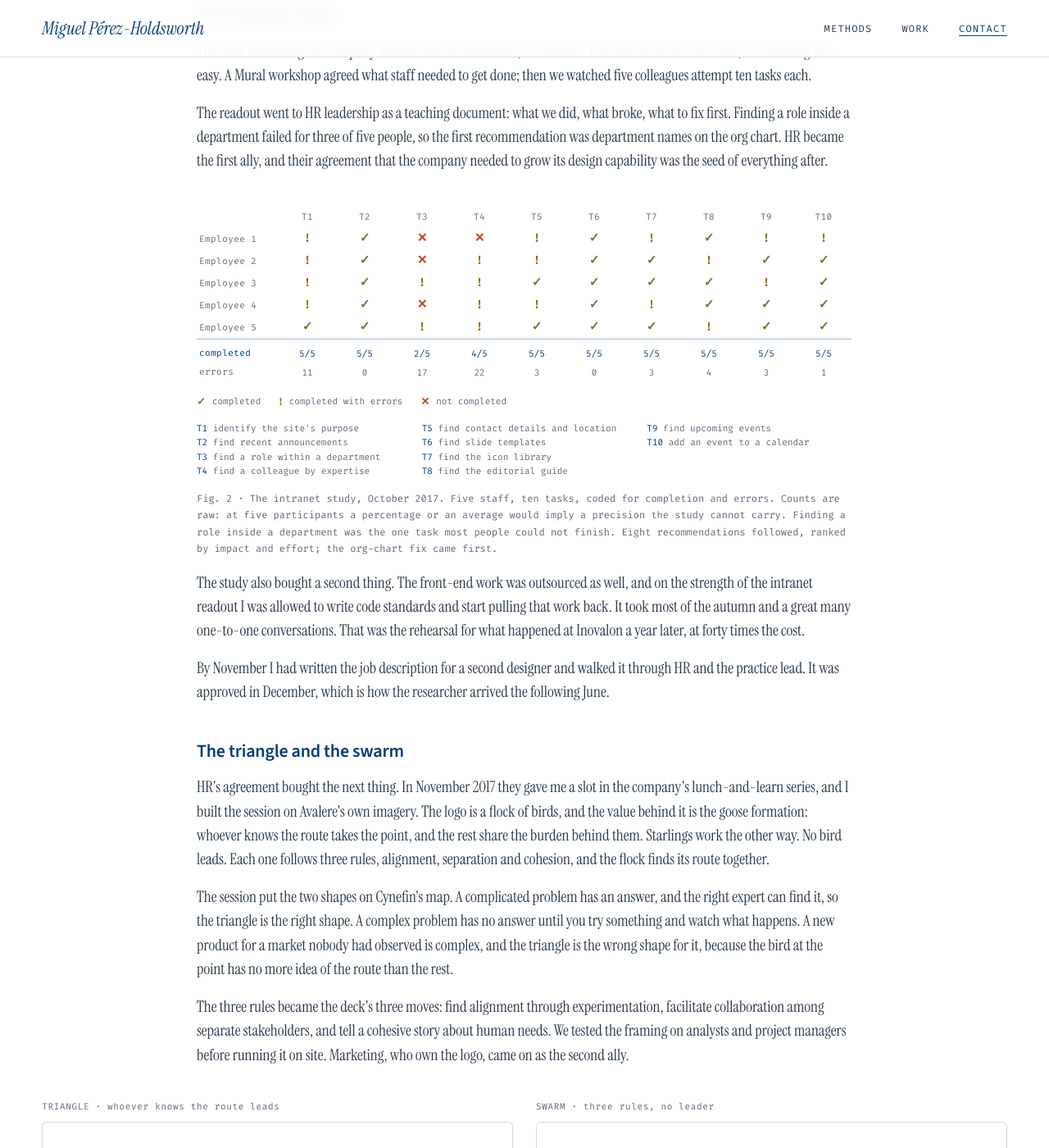
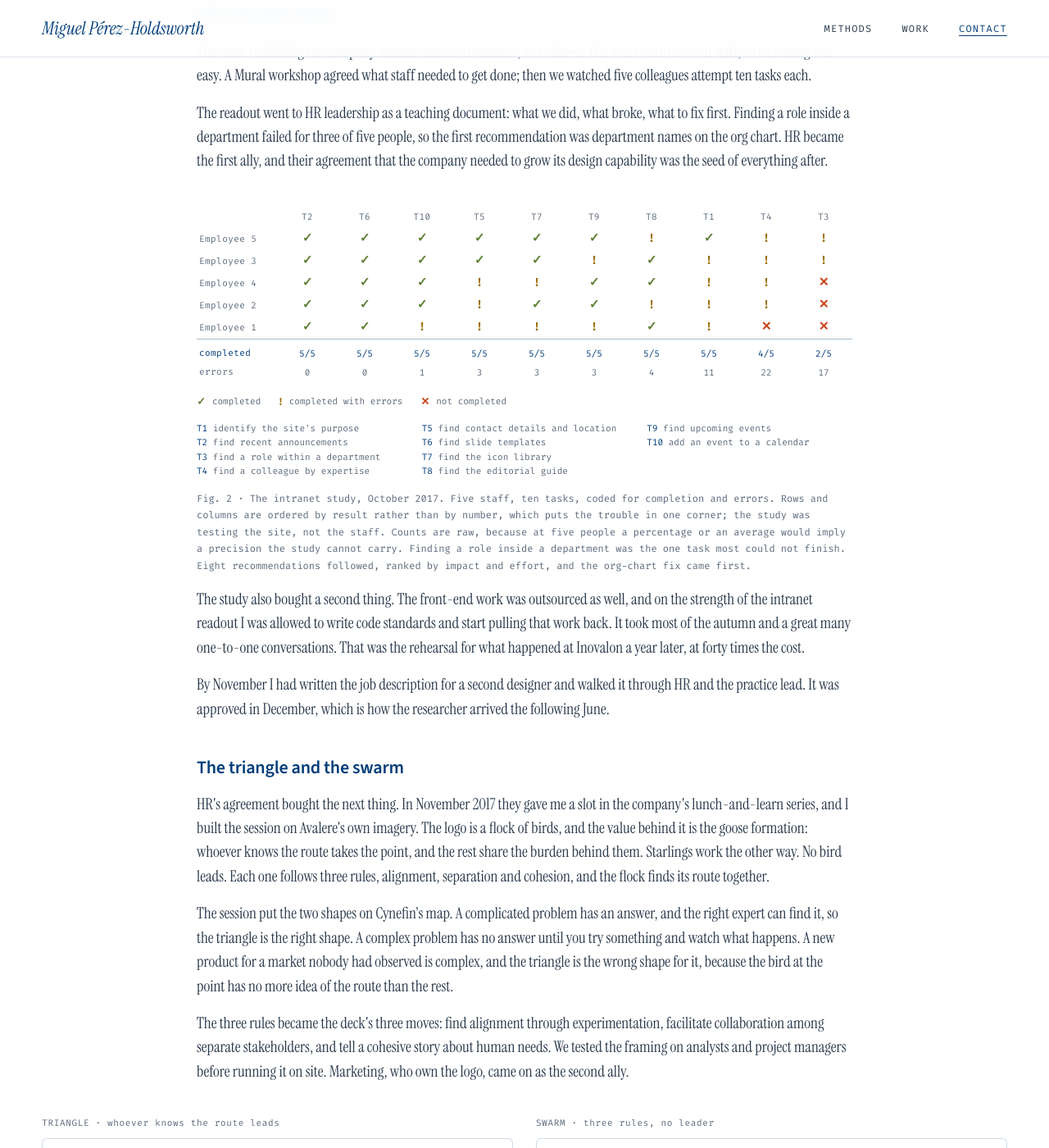
Before and after one commit to miguel-perez/miguel-perez.github.io, a Jekyll site: the page built from work/inovalon-design-coe/index.html, in a window 1280 px wide and 1400 px high, scrolled down 1854 px. Shown: the whole window at 82% size. Built offline with Jekyll 4.4.1, drawn with Linux system fonts in a browser that asks for light colours.

Commit message:
Sort the study grid by result and let it fill in, accelerating
Rows and columns were in collection order, so the failures were
scattered and a reader had to hunt for the finding. Both axes are now
ordered by result, fewest failures then fewest errors, which puts the
two clean tasks and the steadiest employee at top left and collects
every red mark in the bottom-right corner. Identifiers travel with their
data, so the columns read T2, T6, T10 and so on rather than T1 to T10.

The cells then reveal one at a time when the figure comes into view,
starting at 115ms and accelerating to about 7ms, so the eye follows the
grid from the clean corner into the trouble and the totals land last.
Measured: 1, 2, 3, 5, 7, 9, 11, 14, 18, 22, 29, 42, 50 cells across
successive samples, about two seconds end to end. Reduced-motion skips
the whole thing and renders the grid complete.

The caption says the order is for reading and that the study was testing
the site rather than the staff, so a sorted employee column cannot be
read as a ranking of people.

Co-Authored-By: Claude Opus 5 (1M context) <noreply@anthropic.com>

```diff
--- a/work/inovalon-design-coe/index.html
+++ b/work/inovalon-design-coe/index.html
@@ -263,6 +263,10 @@ blockquote footer{margin-top:16px;font:12px/1.6 'Fira Code',monospace;color:#5e6
 .grid tfoot th,.grid tfoot td{padding-top:9px;color:#003D79}
 .grid tfoot tr:first-child th,.grid tfoot tr:first-child td{border-top:1px solid rgba(0,61,121,.35)}
 .grid tfoot tr:last-child th,.grid tfoot tr:last-child td{padding-top:2px;color:#5e6b7d}
+.grid.anim tbody i{opacity:0;transform:scale(.5)}
+.grid.anim tbody i.on{opacity:1;transform:scale(1);transition:opacity .3s ease-out,transform .3s cubic-bezier(.2,.8,.2,1)}
+.grid.anim tfoot{opacity:0}
+.grid.anim tfoot.on{opacity:1;transition:opacity .55s ease-out}
 .key{display:flex;flex-wrap:wrap;align-items:center;gap:6px 8px;margin:0;font:11px/1.7 'Fira Code',monospace;color:#5e6b7d}
 .story p.key{font:11px/1.7 'Fira Code',monospace;color:#5e6b7d;margin:0}
 .key i{display:inline-block;font-style:normal;font:700 13px/1 'Source Sans 3',sans-serif;margin-left:14px}
@@ -445,25 +449,25 @@ figure:not(.in) .a{animation-play-state:paused}
    <p>The readout went to HR leadership as a teaching document: what we did, what broke, what to fix first. Finding a role inside a department failed for three of five people, so the first recommendation was department names on the org chart. HR became the first ally, and their agreement that the company needed to grow its design capability was the seed of everything after.</p>
 
    <figure class="txt">
-<div class="tbl-scroll"><table class="grid" aria-label="Five employees by ten tasks. Green marks a task completed with no errors, amber a task completed with errors, red a task not completed. The last two rows give how many of the five completed each task and the total errors logged against it.">
-      <thead><tr><td class="who"></td><th scope="col">T1</th><th scope="col">T2</th><th scope="col">T3</th><th scope="col">T4</th><th scope="col">T5</th><th scope="col">T6</th><th scope="col">T7</th><th scope="col">T8</th><th scope="col">T9</th><th scope="col">T10</th></tr></thead>
+<div class="tbl-scroll"><table class="grid" aria-label="Five employees by ten tasks, ordered by result so the cleanest task and the steadiest employee sit top left. Green marks a task completed with no errors, amber a task completed with errors, red a task not completed. The last two rows give how many of the five completed each task and the total errors logged against it.">
+      <thead><tr><td class="who"></td><th scope="col">T2</th><th scope="col">T6</th><th scope="col">T10</th><th scope="col">T5</th><th scope="col">T7</th><th scope="col">T9</th><th scope="col">T8</th><th scope="col">T1</th><th scope="col">T4</th><th scope="col">T3</th></tr></thead>
       <tbody>
-       <tr><th scope="row">Employee 1</th><td><i class="err" title="completed with 3 errors">!</i></td><td><i class="ok" title="completed, no errors">&#10003;</i></td><td><i class="fail" title="not completed, 5 errors before stopping">&#10005;</i></td><td><i class="fail" title="not completed, 9 errors before stopping">&#10005;</i></td><td><i class="err" title="completed with 1 error">!</i></td><td><i class="ok" title="completed, no errors">&#10003;</i></td><td><i class="err" title="completed with 1 error">!</i></td><td><i class="ok" title="completed, no errors">&#10003;</i></td><td><i class="err" title="completed with 2 errors">!</i></td><td><i class="err" title="completed with 1 error">!</i></td></tr>
-       <tr><th scope="row">Employee 2</th><td><i class="err" title="completed with 3 errors">!</i></td><td><i class="ok" title="completed, no errors">&#10003;</i></td><td><i class="fail" title="not completed, 2 errors before stopping">&#10005;</i></td><td><i class="err" title="completed with 6 errors">!</i></td><td><i class="err" title="completed with 1 error">!</i></td><td><i class="ok" title="completed, no errors">&#10003;</i></td><td><i class="ok" title="completed, no errors">&#10003;</i></td><td><i class="err" title="completed with 3 errors">!</i></td><td><i class="ok" title="completed, no errors">&#10003;</i></td><td><i class="ok" title="completed, no errors">&#10003;</i></td></tr>
-       <tr><th scope="row">Employee 3</th><td><i class="err" title="completed with 3 errors">!</i></td><td><i class="ok" title="completed, no errors">&#10003;</i></td><td><i class="err" title="completed with 4 errors">!</i></td><td><i class="err" title="completed with 3 errors">!</i></td><td><i class="ok" title="completed, no errors">&#10003;</i></td><td><i class="ok" title="completed, no errors">&#10003;</i></td><td><i class="ok" title="completed, no errors">&#10003;</i></td><td><i class="ok" title="completed, no errors">&#10003;</i></td><td><i class="err" title="completed with 1 error">!</i></td><td><i class="ok" title="completed, no errors">&#10003;</i></td></tr>
-       <tr><th scope="row">Employee 4</th><td><i class="err" title="completed with 2 errors">!</i></td><td><i class="ok" title="completed, no errors">&#10003;</i></td><td><i class="fail" title="not completed, 3 errors before stopping">&#10005;</i></td><td><i class="err" title="completed with 1 error">!</i></td><td><i class="err" title="completed with 1 error">!</i></td><td><i class="ok" title="completed, no errors">&#10003;</i></td><td><i class="err" title="completed with 2 errors">!</i></td><td><i class="ok" title="completed, no errors">&#10003;</i></td><td><i class="ok" title="completed, no errors">&#10003;</i></td><td><i class="ok" title="completed, no errors">&#10003;</i></td></tr>
-       <tr><th scope="row">Employee 5</th><td><i class="ok" title="completed, no errors">&#10003;</i></td><td><i class="ok" title="completed, no errors">&#10003;</i></td><td><i class="err" title="completed with 3 errors">!</i></td><td><i class="err" title="completed with 3 errors">!</i></td><td><i class="ok" title="completed, no errors">&#10003;</i></td><td><i class="ok" title="completed, no errors">&#10003;</i></td><td><i class="ok" title="completed, no errors">&#10003;</i></td><td><i class="err" title="completed with 1 error">!</i></td><td><i class="ok" title="completed, no errors">&#10003;</i></td><td><i class="ok" title="completed, no errors">&#10003;</i></td></tr>
+       <tr><th scope="row">Employee 5</th><td><i class="ok" title="completed, no errors">&#10003;</i></td><td><i class="ok" title="completed, no errors">&#10003;</i></td><td><i class="ok" title="completed, no errors">&#10003;</i></td><td><i class="ok" title="completed, no errors">&#10003;</i></td><td><i class="ok" title="completed, no errors">&#10003;</i></td><td><i class="ok" title="completed, no errors">&#10003;</i></td><td><i class="err" title="completed with 1 error">!</i></td><td><i class="ok" title="completed, no errors">&#10003;</i></td><td><i class="err" title="completed with 3 errors">!</i></td><td><i class="err" title="completed with 3 errors">!</i></td></tr>
+       <tr><th scope="row">Employee 3</th><td><i class="ok" title="completed, no errors">&#10003;</i></td><td><i class="ok" title="completed, no errors">&#10003;</i></td><td><i class="ok" title="completed, no errors">&#10003;</i></td><td><i class="ok" title="completed, no errors">&#10003;</i></td><td><i class="ok" title="completed, no errors">&#10003;</i></td><td><i class="err" title="completed with 1 error">!</i></td><td><i class="ok" title="completed, no errors">&#10003;</i></td><td><i class="err" title="completed with 3 errors">!</i></td><td><i class="err" title="completed with 3 errors">!</i></td><td><i class="err" title="completed with 4 errors">!</i></td></tr>
+       <tr><th scope="row">Employee 4</th><td><i class="ok" title="completed, no errors">&#10003;</i></td><td><i class="ok" title="completed, no errors">&#10003;</i></td><td><i class="ok" title="completed, no errors">&#10003;</i></td><td><i class="err" title="completed with 1 error">!</i></td><td><i class="err" title="completed with 2 errors">!</i></td><td><i class="ok" title="completed, no errors">&#10003;</i></td><td><i class="ok" title="completed, no errors">&#10003;</i></td><td><i class="err" title="completed with 2 errors">!</i></td><td><i class="err" title="completed with 1 error">!</i></td><td><i class="fail" title="not completed, 3 errors before stopping">&#10005;</i></td></tr>
+       <tr><th scope="row">Employee 2</th><td><i class="ok" title="completed, no errors">&#10003;</i></td><td><i class="ok" title="completed, no errors">&#10003;</i></td><td><i class="ok" title="completed, no errors">&#10003;</i></td><td><i class="err" title="completed with 1 error">!</i></td><td><i class="ok" title="completed, no errors">&#10003;</i></td><td><i class="ok" title="completed, no errors">&#10003;</i></td><td><i class="err" title="completed with 3 errors">!</i></td><td><i class="err" title="completed with 3 errors">!</i></td><td><i class="err" title="completed with 6 errors">!</i></td><td><i class="fail" title="not completed, 2 errors before stopping">&#10005;</i></td></tr>
+       <tr><th scope="row">Employee 1</th><td><i class="ok" title="completed, no errors">&#10003;</i></td><td><i class="ok" title="completed, no errors">&#10003;</i></td><td><i class="err" title="completed with 1 error">!</i></td><td><i class="err" title="completed with 1 error">!</i></td><td><i class="err" title="completed with 1 error">!</i></td><td><i class="err" title="completed with 2 errors">!</i></td><td><i class="ok" title="completed, no errors">&#10003;</i></td><td><i class="err" title="completed with 3 errors">!</i></td><td><i class="fail" title="not completed, 9 errors before stopping">&#10005;</i></td><td><i class="fail" title="not completed, 5 errors before stopping">&#10005;</i></td></tr>
       </tbody>
       <tfoot>
-       <tr><th scope="row">completed</th><td>5/5</td><td>5/5</td><td>2/5</td><td>4/5</td><td>5/5</td><td>5/5</td><td>5/5</td><td>5/5</td><td>5/5</td><td>5/5</td></tr>
-       <tr><th scope="row">errors</th><td>11</td><td>0</td><td>17</td><td>22</td><td>3</td><td>0</td><td>3</td><td>4</td><td>3</td><td>1</td></tr>
+       <tr><th scope="row">completed</th><td>5/5</td><td>5/5</td><td>5/5</td><td>5/5</td><td>5/5</td><td>5/5</td><td>5/5</td><td>5/5</td><td>4/5</td><td>2/5</td></tr>
+       <tr><th scope="row">errors</th><td>0</td><td>0</td><td>1</td><td>3</td><td>3</td><td>3</td><td>4</td><td>11</td><td>22</td><td>17</td></tr>
       </tfoot>
      </table></div>
      <p class="key"><i class="ok">&#10003;</i>completed<i class="err">!</i>completed with errors<i class="fail">&#10005;</i>not completed</p>
      <ol class="tasks">
      <li><b>T1</b> identify the site's purpose</li><li><b>T2</b> find recent announcements</li><li><b>T3</b> find a role within a department</li><li><b>T4</b> find a colleague by expertise</li><li><b>T5</b> find contact details and location</li><li><b>T6</b> find slide templates</li><li><b>T7</b> find the icon library</li><li><b>T8</b> find the editorial guide</li><li><b>T9</b> find upcoming events</li><li><b>T10</b> add an event to a calendar</li>
     </ol>
-    <figcaption>Fig. 2 · The intranet study, October 2017. Five staff, ten tasks, coded for completion and errors. Counts are raw: at five participants a percentage or an average would imply a precision the study cannot carry. Finding a role inside a department was the one task most people could not finish. Eight recommendations followed, ranked by impact and effort; the org-chart fix came first.</figcaption>
+    <figcaption>Fig. 2 · The intranet study, October 2017. Five staff, ten tasks, coded for completion and errors. Rows and columns are ordered by result rather than by number, which puts the trouble in one corner; the study was testing the site, not the staff. Counts are raw, because at five people a percentage or an average would imply a precision the study cannot carry. Finding a role inside a department was the one task most could not finish. Eight recommendations followed, ranked by impact and effort, and the org-chart fix came first.</figcaption>
    </figure>
 
    <p>The study also bought a second thing. The front-end work was outsourced as well, and on the strength of the intranet readout I was allowed to write code standards and start pulling that work back. It took most of the autumn and a great many one-to-one conversations. That was the rehearsal for what happened at Inovalon a year later, at forty times the cost.</p>
@@ -846,6 +850,24 @@ figure:not(.in) .a{animation-play-state:paused}
    for(var i=0;i<figs.length;i++) ao.observe(figs[i]); }
  }
 
+ /* Fig. 2: the grid fills in best first, accelerating, and the totals land last. */
+ var tg=document.querySelector('.grid');
+ if(tg && !window.matchMedia('(prefers-reduced-motion: reduce)').matches){
+  var tcells=[].slice.call(tg.querySelectorAll('tbody i')), tfoot=tg.querySelector('tfoot'), tt=[];
+  tg.classList.add('anim');
+  var runGrid=function(){
+   for(var q=0;q<tt.length;q++) clearTimeout(tt[q]);
+   tt=[]; for(var q=0;q<tcells.length;q++) tcells[q].classList.remove('on');
+   tfoot.classList.remove('on');
+   var at=260, step=115;
+   tcells.forEach(function(c,i){ tt.push(setTimeout(function(){ c.classList.add('on'); },at)); at+=step; step=Math.max(7,step*0.935); });
+   tt.push(setTimeout(function(){ tfoot.classList.add('on'); },at+300));
+  };
+  if(!('IntersectionObserver' in window)) runGrid();
+  else { var go=new IntersectionObserver(function(es){ es.forEach(function(e){ if(e.isIntersecting){ runGrid(); go.unobserve(e.target); } }); },{threshold:0.35});
+   go.observe(tg); }
+ }
+
  /* Hero: one seat to a hundred. */
  var seatsEl=document.getElementById('seats');
  if(seatsEl){
```
